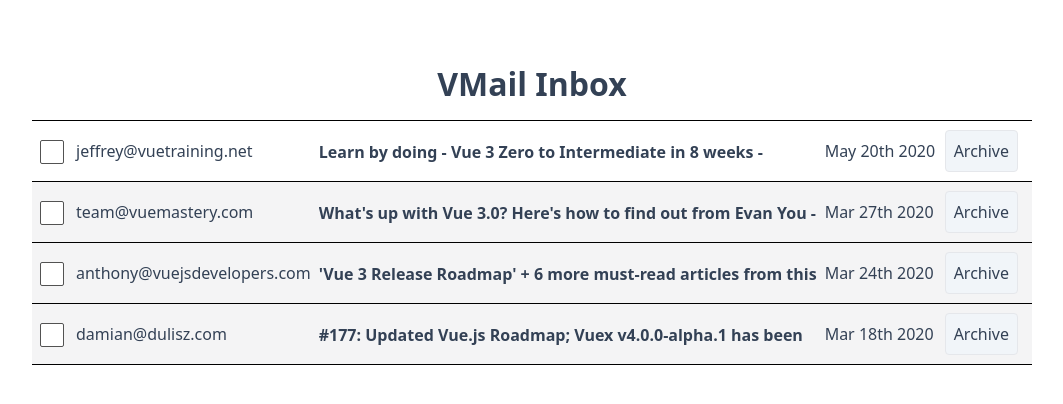
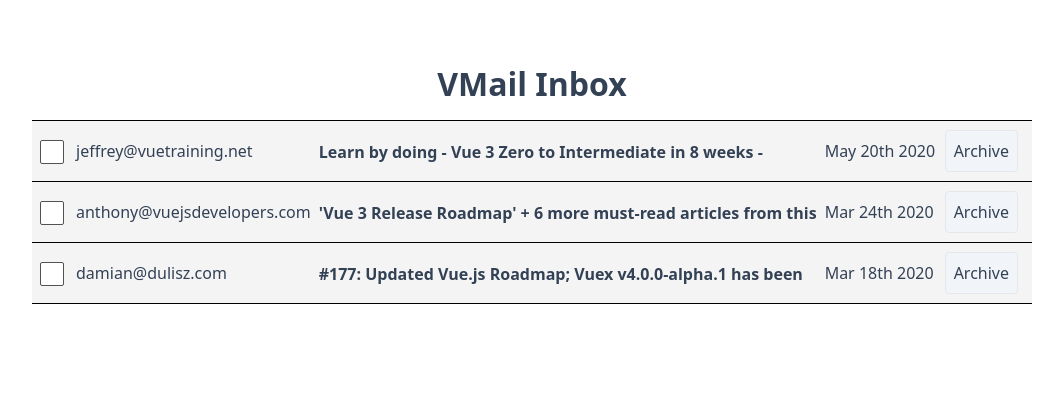
Before and after one commit to anakon73/email.vue, a Vue app: page / in a window 1280 px wide. Shown: the top 404 px of the page, without its empty margins (108-1171 px from the left). Built offline with nearby package versions, Linux system fonts and the light colour scheme; data requests are answered from the project's data file.

Commit message:
fix(mailtable): replace the open modal func with current tag

```diff
--- a/db.json
+++ b/db.json
@@ -6,7 +6,7 @@
       "subject": "What's up with Vue 3.0? Here's how to find out from Evan You",
       "body": "The opening keynote of VueConf US this year was Evan You (the creator of Vue), giving his State of the Vuenion address. He walked us through the journey of getting Vue 3 from a prototype to a reality the past year. He also dove into Vue's overall growth in the community.",
       "sentAt": "2020-03-27T18:25:43.511Z",
-      "archived": false,
+      "archived": true,
       "read": true
     },
     {
@@ -16,7 +16,7 @@
       "body": "Building projects is one of the most effective ways to learn - and _the_ most effective way _remember_ what you've learned - but it can be frustrating.\n\nThis 8-week course takes the pain out of 'learning by doing'.\n\nEach week we give you\n\n* a project that will grow your skills without overwhelming you\n* links to hand-picked resources, such as Vue Mastery videos, that share the knowledge you'll need for the project (no more useless rabbit holes)\n* answers to any and all questions you have while working\n* feedback on your completed code (so you're only learning good habits)\n\nOur instructors are standing by to answer your questions.\n\nReady to learn?",
       "sentAt": "2020-05-20T18:25:43.511Z",
       "archived": false,
-      "read": false
+      "read": true
     },
     {
       "id": 3,
--- a/src/components/MailTable.vue
+++ b/src/components/MailTable.vue
@@ -105,21 +105,29 @@
         v-for="email in unarchivedEmails"
         :key="email.id"
         :class="mailClasses(email)"
-        @click="openEmail(email)"
       >
         <td class="border-b border-t border-black p-2 text-left">
           <input type="checkbox" :class="checkboxClasses" />
         </td>
-        <td class="border-b border-t border-black p-1 text-left">
+        <td
+          @click="openEmail(email)"
+          class="border-b border-t border-black p-1 text-left"
+        >
           {{ email.from }}
         </td>
-        <td class="border-b border-t border-black p-1 text-left">
+        <td
+          @click="openEmail(email)"
+          class="border-b border-t border-black p-1 text-left"
+        >
           <p class="max-h-[1.4rem] overflow-y-hidden m-0">
             <span class="font-bold">{{ email.subject }} - </span
             >{{ email.body }}
           </p>
         </td>
-        <td class="w-[7.5rem] border-b border-t border-black p-1 text-left">
+        <td
+          @click="openEmail(email)"
+          class="w-[7.5rem] border-b border-t border-black p-1 text-left"
+        >
           {{ format(new Date(email.sentAt), 'MMM do yyyy') }}
         </td>
         <td class="border-b border-t border-black p-1 text-left">
```
